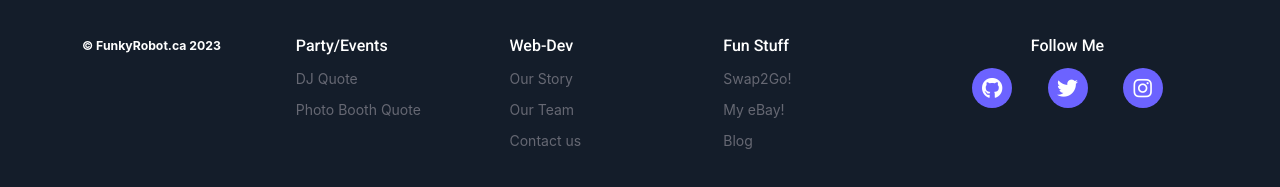
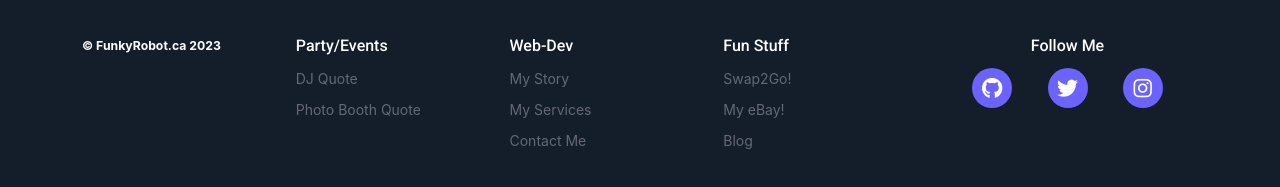
Before and after one commit to FunkyRobot73/funkyrobot.ca, an Angular app: page / in a window 1280 px wide. Shown: the part 1756-1943 px from the top of the page. Built offline with nearby package versions, Linux system fonts and the light colour scheme.

Commit message:
footer stuff

```diff
--- a/src/app/components/footer/footer.component.html
+++ b/src/app/components/footer/footer.component.html
@@ -23,16 +23,16 @@
           <div class="col-sm">
             <h3>Party/Events</h3>
             <ul class="list-unstyled links">
-              <li><a routerLink="angel">DJ Quote</a></li>
-              <li><a routerLink="hero">Photo Booth Quote</a></li>
+              <li><a routerLink="dj-quote">DJ Quote</a></li>
+              <li><a routerLink="pb-quote">Photo Booth Quote</a></li>
             </ul>
           </div>
           <div class="col-sm">
             <h3>Web-Dev</h3>
             <ul class="list-unstyled links">
-              <li><a routerLink="our-story">Our Story</a></li>
-              <li><a routerLink="team">Our Team</a></li>
-              <li><a routerLink="our-story">Contact us</a></li>
+              <li><a routerLink="story">My Story</a></li>
+              <li><a routerLink="services">My Services</a></li>
+              <li><a routerLink="contact">Contact Me</a></li>
             </ul>
           </div>
           <div class="col-sm">
@@ -41,7 +41,7 @@
               <!-- <li><a routerLink="our-story">Our Story</a></li> -->
               <li><a href="https://www.swap2go.ca">Swap2Go!</a></li>
               <li><a href="https://www.ebay.ca/fdbk/feedback_profile/funkyrobot73">My eBay!</a></li>
-              <li><a routerLink="blog">Blog</a></li>
+              <li><a routerLink="#">Blog</a></li>
             </ul>
           </div>
           <div class="col-md-3">
```
